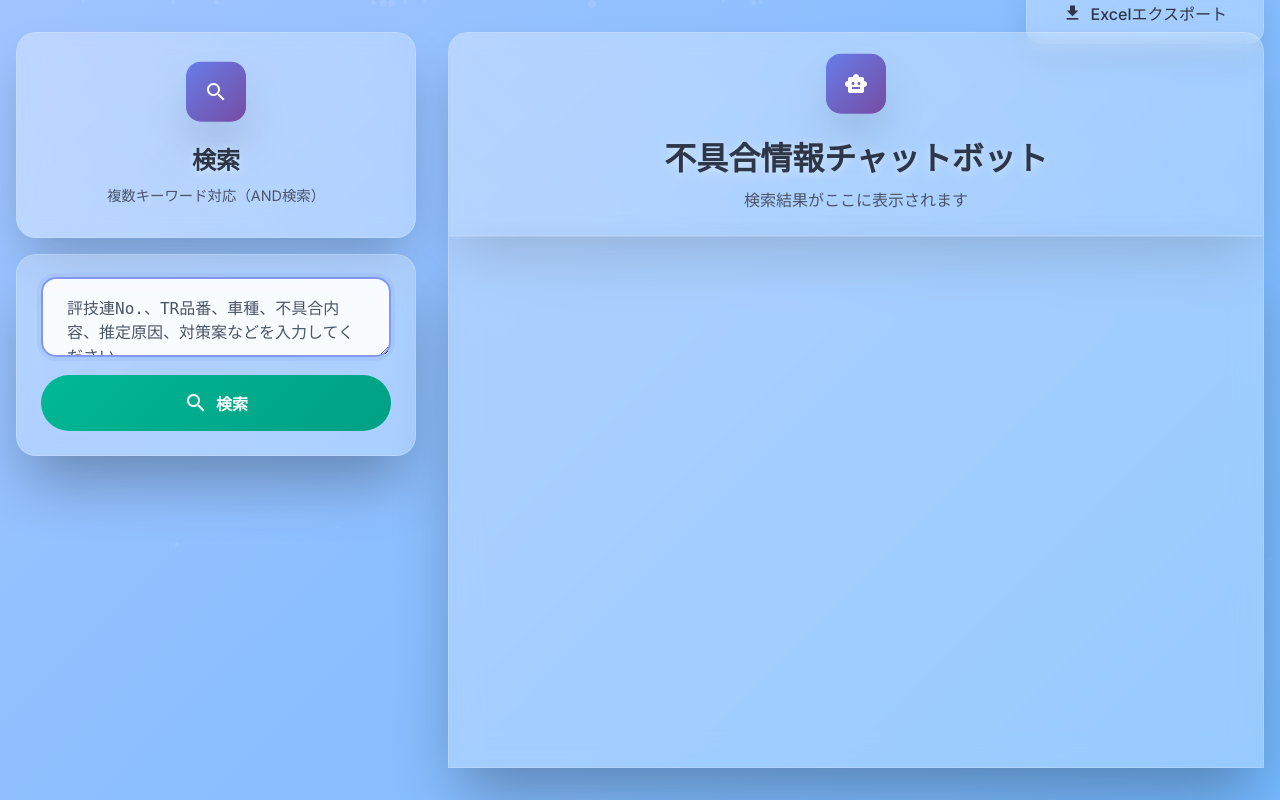
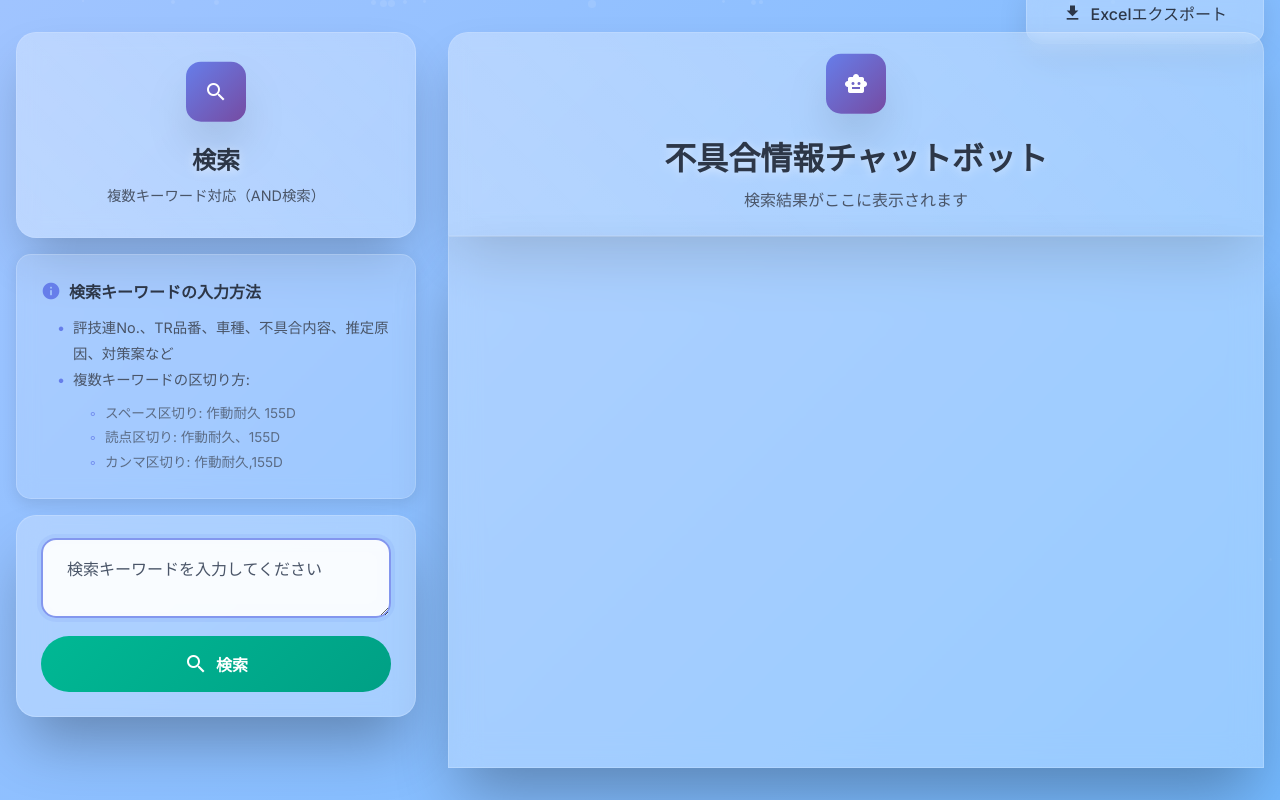
Before and after one commit to kooootaaaa/oracle_chatbot, a Django app: template templates/chatbot/index.html in a window 1280 px wide. Run offline with Django 3.2, Linux system fonts and the light colour scheme; the template is opened without the code that fills it, so the values that code supplies are empty.

Commit message:
検索ワードの説明の文を枠外に移動

```diff
--- a/templates/chatbot/index.html
+++ b/templates/chatbot/index.html
@@ -272,6 +272,72 @@
             border: 1px solid rgba(255,255,255,0.2);
             white-space: pre-line;
             line-height: 1.6;
+        }
+
+        /* Search Help Section */
+        .search-help {
+            background: rgba(255, 255, 255, 0.15);
+            backdrop-filter: blur(10px);
+            border: 1px solid var(--glass-border);
+            border-radius: 15px;
+            padding: 1.5rem;
+            margin-bottom: 1rem;
+            box-shadow: 0 5px 15px rgba(0, 0, 0, 0.1);
+        }
+
+        .help-title {
+            display: flex;
+            align-items: center;
+            gap: 0.5rem;
+            font-weight: 600;
+            color: var(--text-primary);
+            margin-bottom: 0.75rem;
+        }
+
+        .help-title .material-icons {
+            font-size: 20px;
+            color: #667eea;
+        }
+
+        .help-list {
+            list-style: none;
+            padding-left: 1.5rem;
+            color: var(--text-secondary);
+            font-size: 0.9rem;
+            line-height: 1.8;
+        }
+
+        .help-list > li {
+            position: relative;
+            padding-left: 0.5rem;
+        }
+
+        .help-list > li::before {
+            content: '•';
+            position: absolute;
+            left: -0.5rem;
+            color: #667eea;
+        }
+
+        .help-sublist {
+            list-style: none;
+            padding-left: 1.5rem;
+            margin-top: 0.5rem;
+        }
+
+        .help-sublist li {
+            position: relative;
+            padding-left: 0.5rem;
+            font-size: 0.85rem;
+            color: var(--text-secondary);
+            opacity: 0.8;
+        }
+
+        .help-sublist li::before {
+            content: '◦';
+            position: absolute;
+            left: -0.5rem;
+            color: #667eea;
         }
 
         /* Search Input Container */
@@ -729,11 +795,25 @@
                 </div>
             </div>
 
+            <div class="search-help">
+                <p class="help-title">
+                    <span class="material-icons">info</span>
+                    検索キーワードの入力方法
+                </p>
+                <ul class="help-list">
+                    <li>評技連No.、TR品番、車種、不具合内容、推定原因、対策案など</li>
+                    <li>複数キーワードの区切り方:
+                        <ul class="help-sublist">
+                            <li>スペース区切り: 作動耐久 155D</li>
+                            <li>読点区切り: 作動耐久、155D</li>
+                            <li>カンマ区切り: 作動耐久,155D</li>
+                        </ul>
+                    </li>
+                </ul>
+            </div>
+
             <div class="search-input-container">
-                <textarea id="userInput" placeholder="評技連No.、TR品番、車種、不具合内容、推定原因、対策案などを入力してください
-例：作動耐久 155D（スペース区切り）
-　　作動耐久、155D（読点区切り）
-　　作動耐久,155D（カンマ区切り）" onkeypress="handleKeyPress(event)"></textarea>
+                <textarea id="userInput" placeholder="検索キーワードを入力してください" onkeypress="handleKeyPress(event)"></textarea>
                 <button id="sendButton" class="btn" onclick="sendMessage()">
                     <span class="material-icons">search</span>
                     検索
```
